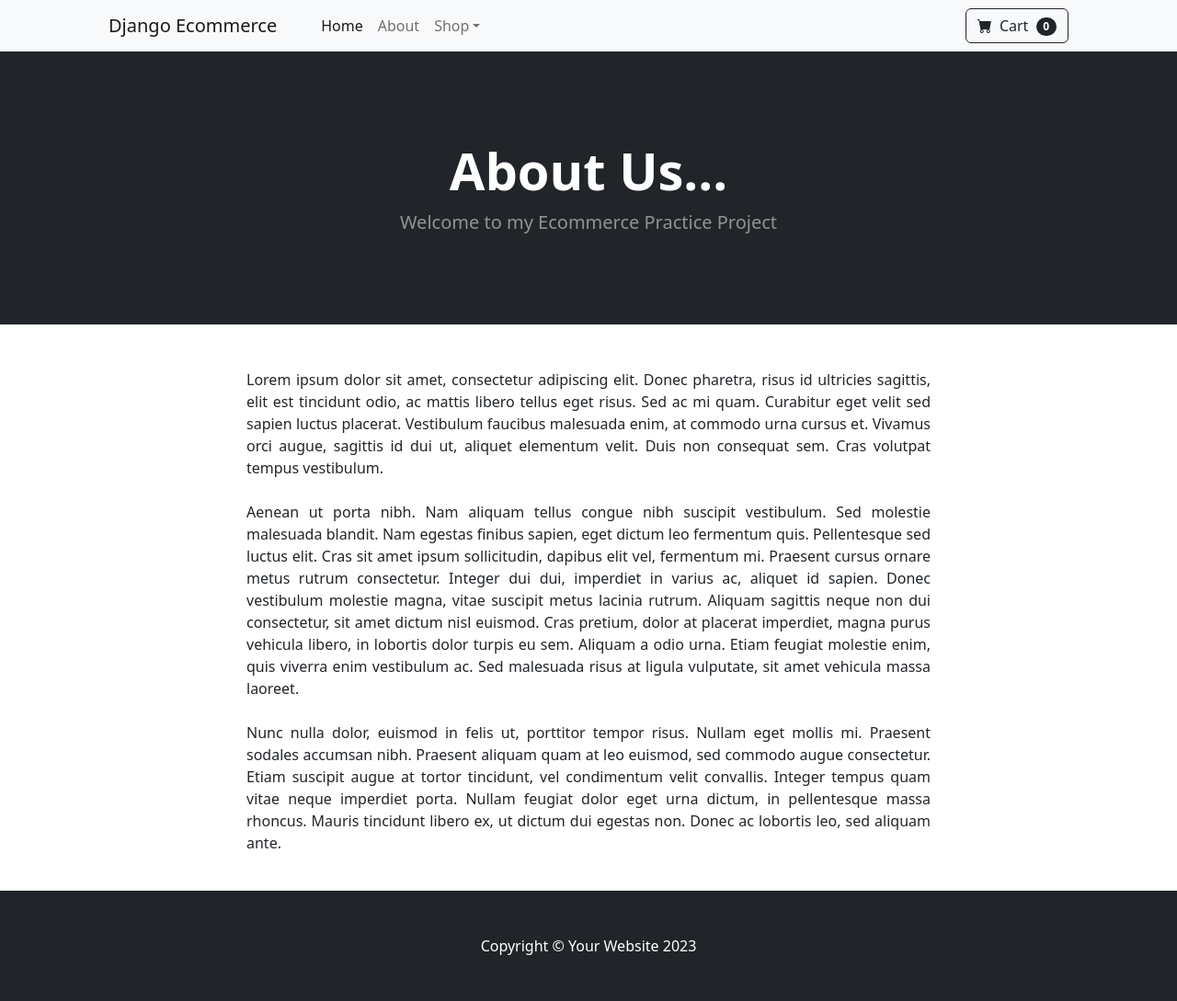
After one commit to Mobin-Abbasi/django-ECommerce, a Django app: template store/templates/about.html in a window 1280 px wide. The commit adds this page. Shown: the whole page at 92% size. Run offline with Django 3.2, Linux system fonts and the light colour scheme; the template is opened without the code that fills it, so the values that code supplies are empty; some libraries are stand-ins or nearby versions.

Commit message:
add base, navbar, about template and coding view, urls for about

```diff
--- /dev/null
+++ b/store/templates/about.html
@@ -0,0 +1,32 @@
+{% extends 'base.html' %}
+{% block title %}| about{% endblock %}
+{% block content %}
+
+<!-- Header-->
+        <header class="bg-dark py-5">
+            <div class="container px-4 px-lg-5 my-5">
+                <div class="text-center text-white">
+                    <h1 class="display-4 fw-bolder">About Us...</h1>
+                    <p class="lead fw-normal text-white-50 mb-0">Welcome to my Ecommerce Practice Project</p>
+                </div>
+            </div>
+        </header>
+    <div class="container">
+        <div class="row">
+            <center>
+                <div class="col-8">
+                    <p align="justify">
+                        <br/><br>
+Lorem ipsum dolor sit amet, consectetur adipiscing elit. Donec pharetra, risus id ultricies sagittis, elit est tincidunt odio, ac mattis libero tellus eget risus. Sed ac mi quam. Curabitur eget velit sed sapien luctus placerat. Vestibulum faucibus malesuada enim, at commodo urna cursus et. Vivamus orci augue, sagittis id dui ut, aliquet elementum velit. Duis non consequat sem. Cras volutpat tempus vestibulum.
+<br/><br>
+Aenean ut porta nibh. Nam aliquam tellus congue nibh suscipit vestibulum. Sed molestie malesuada blandit. Nam egestas finibus sapien, eget dictum leo fermentum quis. Pellentesque sed luctus elit. Cras sit amet ipsum sollicitudin, dapibus elit vel, fermentum mi. Praesent cursus ornare metus rutrum consectetur. Integer dui dui, imperdiet in varius ac, aliquet id sapien. Donec vestibulum molestie magna, vitae suscipit metus lacinia rutrum. Aliquam sagittis neque non dui consectetur, sit amet dictum nisl euismod. Cras pretium, dolor at placerat imperdiet, magna purus vehicula libero, in lobortis dolor turpis eu sem. Aliquam a odio urna. Etiam feugiat molestie enim, quis viverra enim vestibulum ac. Sed malesuada risus at ligula vulputate, sit amet vehicula massa laoreet.
+<br/><br>
+Nunc nulla dolor, euismod in felis ut, porttitor tempor risus. Nullam eget mollis mi. Praesent sodales accumsan nibh. Praesent aliquam quam at leo euismod, sed commodo augue consectetur. Etiam suscipit augue at tortor tincidunt, vel condimentum velit convallis. Integer tempus quam vitae neque imperdiet porta. Nullam feugiat dolor eget urna dictum, in pellentesque massa rhoncus. Mauris tincidunt libero ex, ut dictum dui egestas non. Donec ac lobortis leo, sed aliquam ante.
+                <br/><br>
+                    </p>
+                </div>
+            </center>
+        </div>
+    </div>
+
+{% endblock %}
--- /dev/null
+++ b/store/templates/base.html
@@ -0,0 +1,30 @@
+{% load static %}
+
+<!DOCTYPE html>
+<html lang="en">
+    <head>
+        <meta charset="utf-8" />
+        <meta name="viewport" content="width=device-width, initial-scale=1, shrink-to-fit=no" />
+        <meta name="description" content="" />
+        <meta name="author" content="" />
+        <title>{% block title %}Django Ecommerce{% endblock %}</title>
+        <!-- Favicon-->
+        <link rel="icon" type="image/x-icon" href="{% static 'assets/favicon.ico' %}" />
+        <!-- Bootstrap icons-->
+        <link href="https://cdn.jsdelivr.net/npm/bootstrap-icons@1.5.0/font/bootstrap-icons.css" rel="stylesheet" />
+        <!-- Core theme CSS (includes Bootstrap)-->
+        <link href="{% static 'css/styles.css' %}" rel="stylesheet" />
+    </head>
+    <body>
+    {% include 'navbar.html' %}
+    {% block content %}{% endblock %}
+    <!-- Footer-->
+        <footer class="py-5 bg-dark">
+            <div class="container"><p class="m-0 text-center text-white">Copyright &copy; Your Website 2023</p></div>
+        </footer>
+        <!-- Bootstrap core JS-->
+        <script src="https://cdn.jsdelivr.net/npm/bootstrap@5.2.3/dist/js/bootstrap.bundle.min.js"></script>
+        <!-- Core theme JS-->
+        <script src="{% static 'js/scripts.js' %}"></script>
+    </body>
+</html>
--- /dev/null
+++ b/store/templates/navbar.html
@@ -0,0 +1,29 @@
+<!-- Navigation-->
+        <nav class="navbar navbar-expand-lg navbar-light bg-light">
+            <div class="container px-4 px-lg-5">
+                <a class="navbar-brand" href="{% url 'store:home' %}">Django Ecommerce</a>
+                <button class="navbar-toggler" type="button" data-bs-toggle="collapse" data-bs-target="#navbarSupportedContent" aria-controls="navbarSupportedContent" aria-expanded="false" aria-label="Toggle navigation"><span class="navbar-toggler-icon"></span></button>
+                <div class="collapse navbar-collapse" id="navbarSupportedContent">
+                    <ul class="navbar-nav me-auto mb-2 mb-lg-0 ms-lg-4">
+                        <li class="nav-item"><a class="nav-link active" aria-current="page" href="{% url 'store:home' %}">Home</a></li>
+                        <li class="nav-item"><a class="nav-link" href="{% url 'store:about' %}">About</a></li>
+                        <li class="nav-item dropdown">
+                            <a class="nav-link dropdown-toggle" id="navbarDropdown" href="#" role="button" data-bs-toggle="dropdown" aria-expanded="false">Shop</a>
+                            <ul class="dropdown-menu" aria-labelledby="navbarDropdown">
+                                <li><a class="dropdown-item" href="#!">All Products</a></li>
+                                <li><hr class="dropdown-divider" /></li>
+                                <li><a class="dropdown-item" href="#!">Popular Items</a></li>
+                                <li><a class="dropdown-item" href="#!">New Arrivals</a></li>
+                            </ul>
+                        </li>
+                    </ul>
+                    <form class="d-flex">
+                        <button class="btn btn-outline-dark" type="submit">
+                            <i class="bi-cart-fill me-1"></i>
+                            Cart
+                            <span class="badge bg-dark text-white ms-1 rounded-pill">0</span>
+                        </button>
+                    </form>
+                </div>
+            </div>
+        </nav>
--- a/store/urls.py
+++ b/store/urls.py
@@ -4,5 +4,6 @@ from . import views
 app_name = 'store'
 
 urlpatterns = [
-    path('', views.home, name='home')
+    path('', views.home, name='home'),
+    path('about', views.about, name='about'),
 ]
--- a/store/views.py
+++ b/store/views.py
@@ -10,3 +10,7 @@ def home(request):
         'products': products
     }
     return render(request, 'home.html', context)
+
+
+def about(request):
+    return render(request, 'about.html', {})
```
Also changed, not shown: store/templates/home.html (+4 -56 lines).
